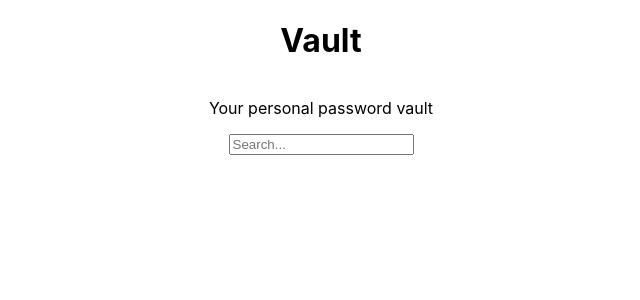
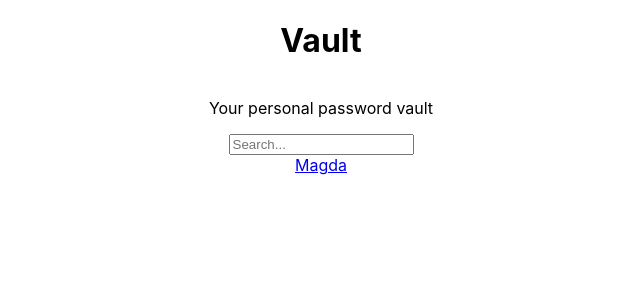
Before and after one commit to MagdaBer/vault, a React (Vite) app: page / in a window 1280 px wide. Shown: the top 300 px of the page, without its empty margins (319-959 px from the left). Built offline with nearby package versions, Linux system fonts and the light colour scheme.

Commit message:
✨  Add Link to Dashboard

```diff
--- a/src/app/pages/Dashboard.tsx
+++ b/src/app/pages/Dashboard.tsx
@@ -1,4 +1,5 @@
 import React from 'react';
+import { Link } from 'react-router-dom';
 import styles from './Dashboard.module.css';
 
 export default function Dashboard(): JSX.Element {
@@ -7,6 +8,7 @@ export default function Dashboard(): JSX.Element {
       <h1>Vault</h1>
       <p>Your personal password vault</p>
       <input className={styles.input} type="text" placeholder="Search..." />
+      <Link to="/Magda">Magda</Link>
     </main>
   );
 }
```
